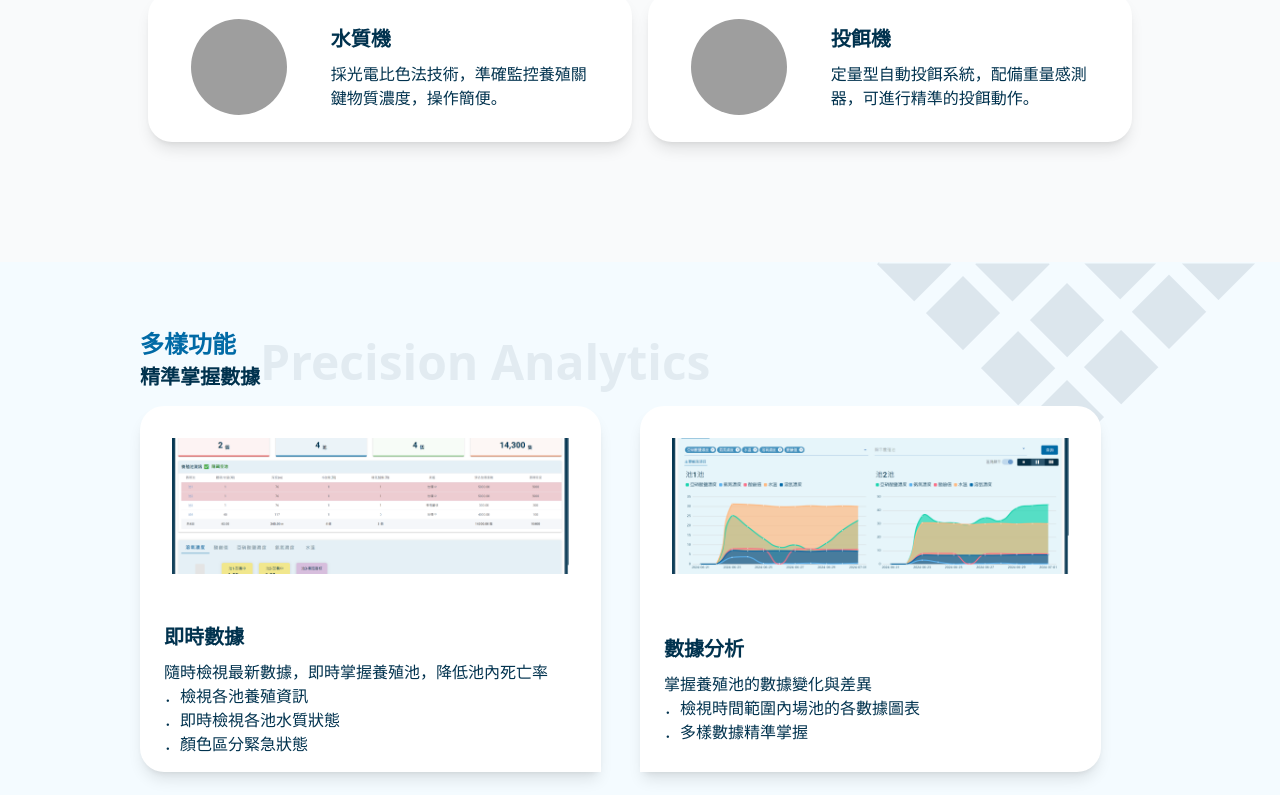
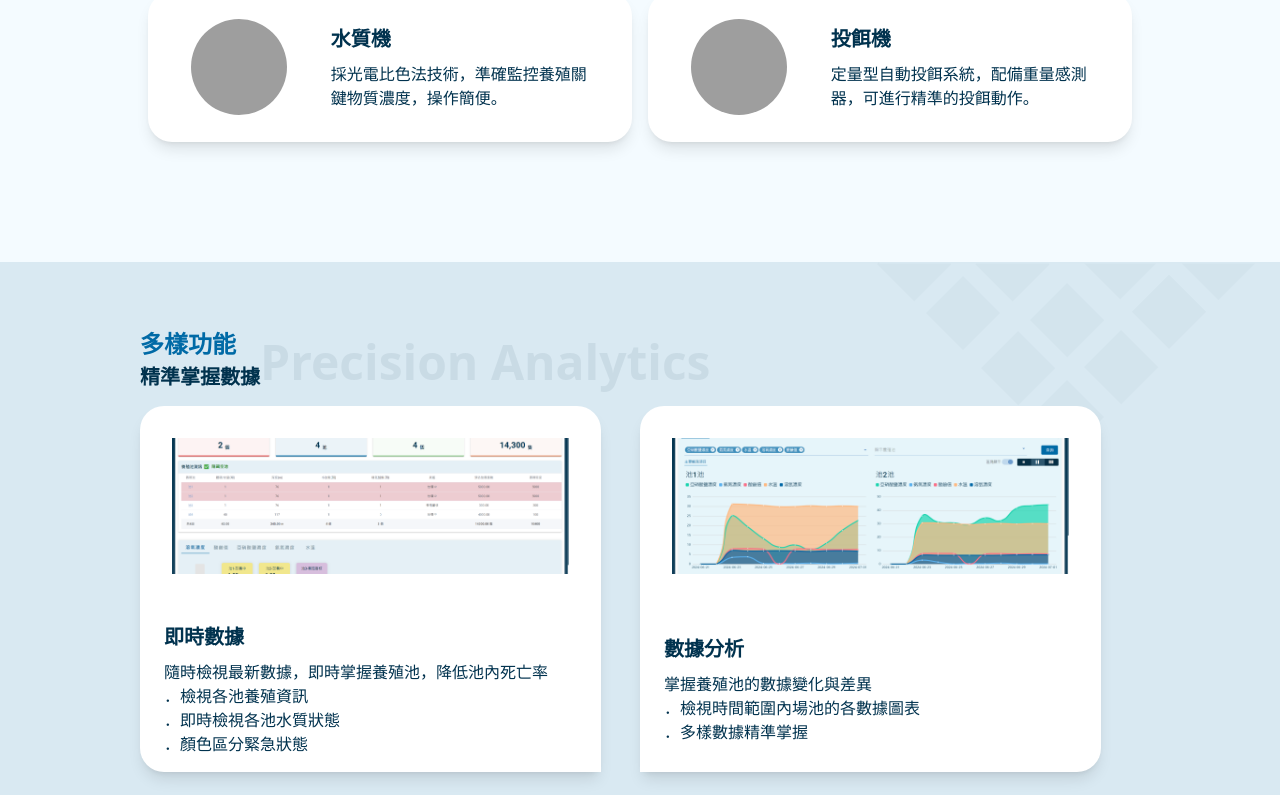
Before and after one commit to IDWaterTech/idw-intro, a Next.js app: page / in a window 1280 px wide. Shown: the part 2000-2795 px from the top of the page. Built offline with nearby package versions, Linux system fonts and the light colour scheme; grey boxes are pictures that could not be loaded.

Commit message:
增加導覽列位置及調整背景色

```diff
--- a/src/layout/TitleTag.tsx
+++ b/src/layout/TitleTag.tsx
@@ -31,7 +31,7 @@ const TitleTag = (props: ISectionProps) => (
     </div>
     <div
       // eslint-disable-next-line eqeqeq
-      className={`font-bold ${styles.decoration} ${props.center == 'true' ? 'absolute right-60 top-0' : ''}`}
+      className={`font-black ${styles.decoration} ${props.center == 'true' ? 'absolute right-60 top-0' : ''}`}
     >
       {props.decoration}
     </div>
--- a/src/styles/global.css
+++ b/src/styles/global.css
@@ -46,12 +46,14 @@
 }
 .topDecoration {
   top: 0;
-  right: 24px
+  right: 24px;
+  opacity: 0.3;
 }
 .bottomDecoration {
   bottom: 0;
   left: 24px;
   transform: rotate(180deg);
+  opacity: 0.3;
 }
 .svgGroup {
   width: 100%;
@@ -80,6 +82,13 @@
     width:100%;
     display: block;
   }
+  .infoBox .svgBox {
+    left: 50%;
+    transform: translateX(-50%);
+  }
+  .infoBox .title {
+    text-align: center;
+  }
 }
 @media (max-width: 425px) {
   .topDecoration,.bottomDecoration {
--- a/src/styles/hero.module.scss
+++ b/src/styles/hero.module.scss
@@ -43,9 +43,15 @@
   // cursor: pointer;
   transition: all 0.2s;
   &:hover {
-    // transform: translateY(4);
+    transform: translateY(4);
     transform: scale(1.1);
     transition: transform 0.1s ease-in-out;
+  }
+}
+#tech {
+  .bg-primary-100::after {
+    content: '';
+
   }
 }
 
--- a/src/styles/title.module.scss
+++ b/src/styles/title.module.scss
@@ -1,7 +1,9 @@
 .titleBox {
   display: flex;
+  z-index: 999;
   .titleText {
     // min-width: 200px;
+    z-index: 999;
     .title {
       font-size: 1.5rem;
       color: #006AA6;
--- a/src/templates/AIot.tsx
+++ b/src/templates/AIot.tsx
@@ -32,8 +32,8 @@ const cardInfo = [
   },
 ];
 const AIot = () => (
-  <>
-    <Background color="bg-gray-50">
+  <div id="tech">
+    <Background color="bg-primary-100">
       <Section>
         <TitleTag
           title="AIoT"
@@ -62,6 +62,6 @@ const AIot = () => (
         </div>
       </Section>
     </Background>
-  </>
+  </div>
 );
 export { AIot };
--- a/src/templates/Banner.tsx
+++ b/src/templates/Banner.tsx
@@ -32,7 +32,8 @@ const cardInfo = [
 ];
 
 const Banner = () => (
-  <Background color="bg-primary-100">
+  <div id="des">
+    <Background color="bg-primary-200">
       <img
         className="topDecoration absolute"
         src="/assets/images/decoration.png"
@@ -64,6 +65,7 @@ const Banner = () => (
         </div>
       </Section>
     </Background>
+  </div>
 );
 
 export { Banner };
--- a/src/templates/Benefit.tsx
+++ b/src/templates/Benefit.tsx
@@ -40,7 +40,7 @@ const cardInfo = [
 
 const Benefit = () => (
   <>
-    <Background color="bg-primary-250">
+    <Background color="bg-primary-200">
       <Section>
         <TitleTag
           title="8大優勢"
--- a/src/templates/Hero.tsx
+++ b/src/templates/Hero.tsx
@@ -1,3 +1,4 @@
+import Link from 'next/link';
 import { useEffect, useState } from 'react';
 
 import { Background } from '../background/Background';
@@ -11,14 +12,17 @@ const navbarList = [
   {
     id: 1,
     name: 'ABOUT',
+    url: '/',
   },
   {
     id: 2,
     name: 'TECHNIQUE',
+    url: '/#tech',
   },
   {
     id: 3,
     name: 'DESCRIPTION',
+    url: '/#des',
   },
 ];
 const functionsImage = [
@@ -55,7 +59,7 @@ const Hero = () => {
           {navbarList.map((nav) => {
             return (
               <li className={styles.listItem} key={nav.id}>
-                {nav.name}
+                <Link href={nav.url}>{nav.name}</Link>
               </li>
             );
           })}
--- a/tailwind.config.js
+++ b/tailwind.config.js
@@ -17,6 +17,7 @@ module.exports = {
       colors: {
         primary: {
           100: '#F4FBFF',
+          200: '#D9E9F2',
           250: '#BFD9E8',
           // 300: '#9ADDFB',
           // 400: '#4FC3F7',
```
Lines whose indentation alone changed are shown as unchanged.
